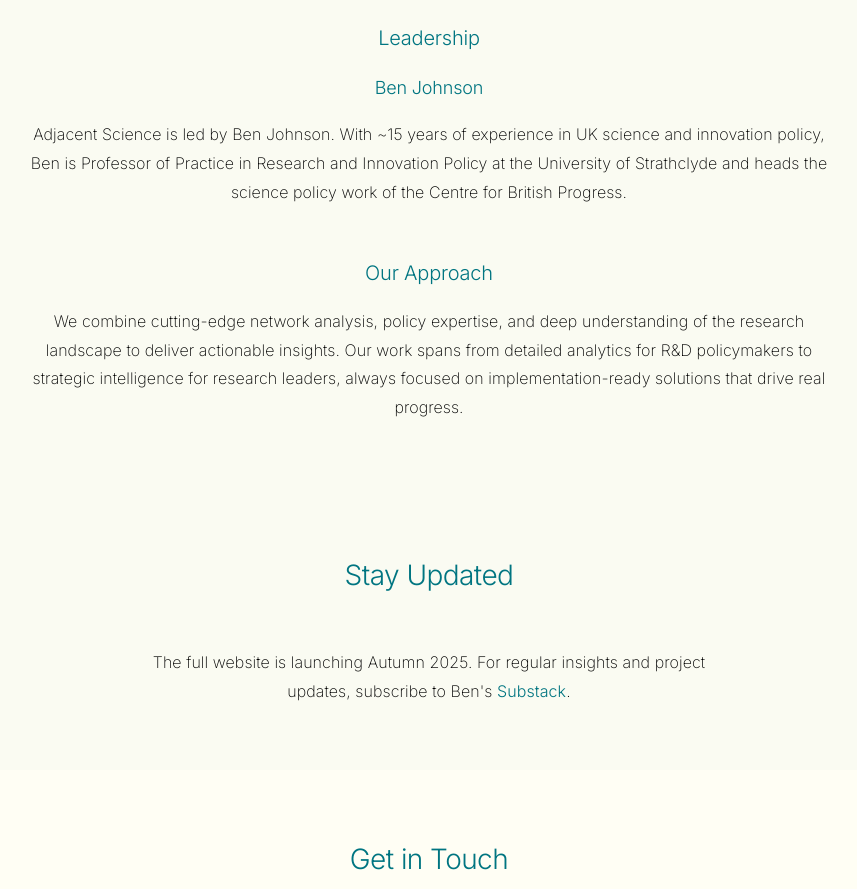
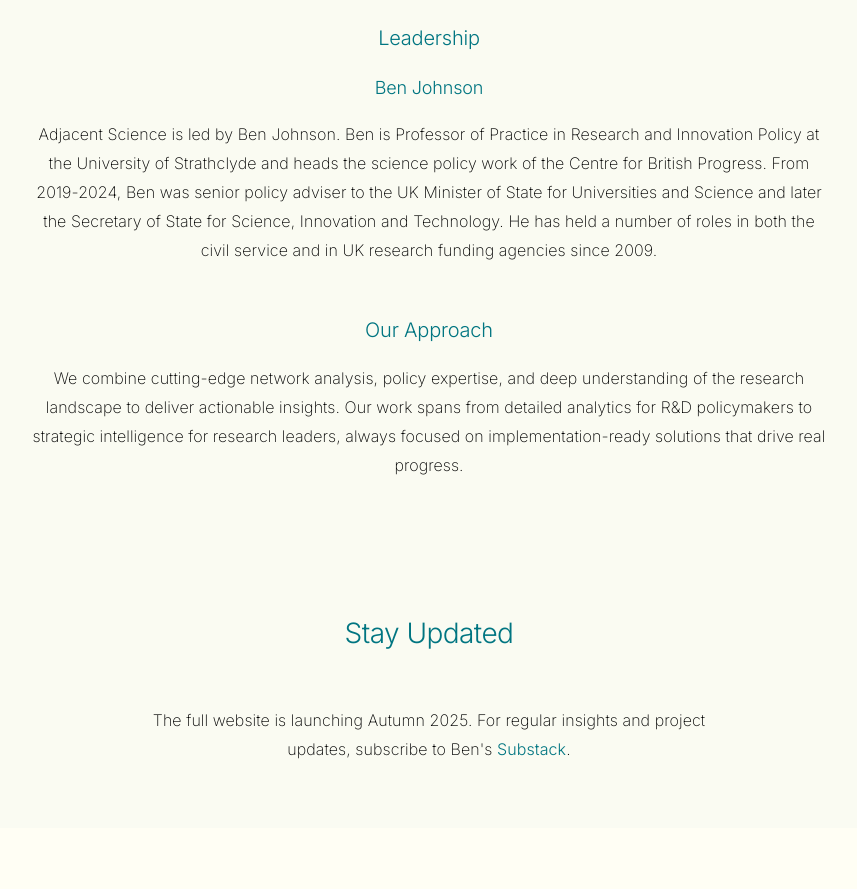
Before and after one commit to ersatzben/adjacent, a plain HTML site: page index.html in a window 1280 px wide. Shown: the part 1440-2329 px from the top of the page, without its empty margins (211-1068 px from the left). Drawn offline with Linux system fonts and the light colour scheme.

Commit message:
tweaks to bio

```diff
--- a/index.html
+++ b/index.html
@@ -68,7 +68,7 @@
                         <h4>Leadership</h4>
                         <div class="leader-profile">
                             <h5>Ben Johnson</h5>
-                            <p>Adjacent Science is led by Ben Johnson. With ~15 years of experience in UK science and innovation policy, Ben is Professor of Practice in Research and Innovation Policy at the University of Strathclyde and heads the science policy work of the Centre for British Progress.</p>
+                            <p>Adjacent Science is led by Ben Johnson. Ben is Professor of Practice in Research and Innovation Policy at the University of Strathclyde and heads the science policy work of the Centre for British Progress. From 2019-2024, Ben was senior policy adviser to the UK Minister of State for Universities and Science and later the Secretary of State for Science, Innovation and Technology. He has held a number of roles in both the civil service and in UK research funding agencies since 2009.</p>
                         </div>
                     </article>
 
```
